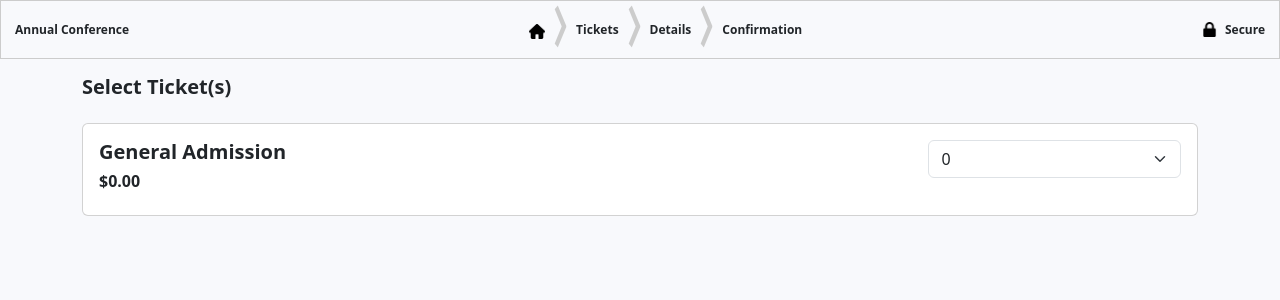
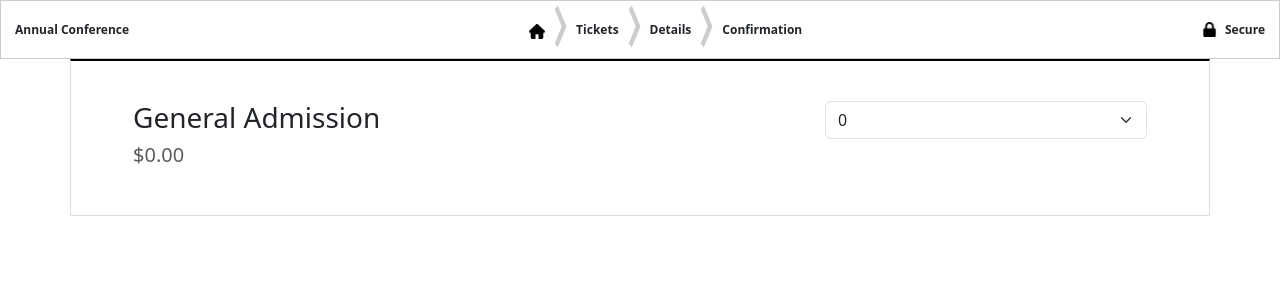
Before and after one commit to BriceWidger/event-planner, a React (Create React App) app: page /tickets in a window 1280 px wide. Shown: the top 300 px of the page. Built offline with nearby package versions, Linux system fonts and the light colour scheme.

Commit message:
started to add ticket container

```diff
--- a/src/components/TicketsPage.jsx
+++ b/src/components/TicketsPage.jsx
@@ -1,23 +1,27 @@
 import React from "react";
 import CheckoutHeader from "./CheckoutHeader";
 
-const TicketsPage = () => {
-  return (
-    <div style={{ height: "363.8px", backgroundColor: "#f8f9fc" }}>
+const TicketsPage = () => (
+  <div>
+    <header>
       <CheckoutHeader />
-      <div className="container mt-3">
-        <h3 className="mb-4 mt-3 fw-bold fs-5">Select Ticket(s)</h3>
-        <div className="card">
-          <div className="card-body">
-            <div className="row">
-              <div className="col-md-12">
-                <div className="row">
+    </header>
+    <div className="container">
+      <div
+        className="row"
+        style={{
+          padding: "40px 50px",
+          border: "0.566667px solid #ddd",
+          borderTopWidth: "2.83333px",
+          borderTopColor: "black",
+        }}
+      >
         <div className="col-md-8">
-                    <h3 className="fw-bold fs-5">General Admission</h3>
-                    <h5 className="fw-bold fs-6">$0.00</h5>
+          <h3>General Admission</h3>
+          <h5 className="text-muted">$0.00</h5>
           <div className="ticket-description"></div>
         </div>
-                  <div className="col-md-3 offset-md-1">
+        <div className="col-md-4">
           <select className="form-select">
             <option value="0">0</option>
             <option value="1">1</option>
@@ -29,11 +33,6 @@ const TicketsPage = () => {
       </div>
     </div>
   </div>
-          </div>
-        </div>
-      </div>
-    </div>
 );
-};
 
 export default TicketsPage;
```
Lines whose indentation alone changed are shown as unchanged.
